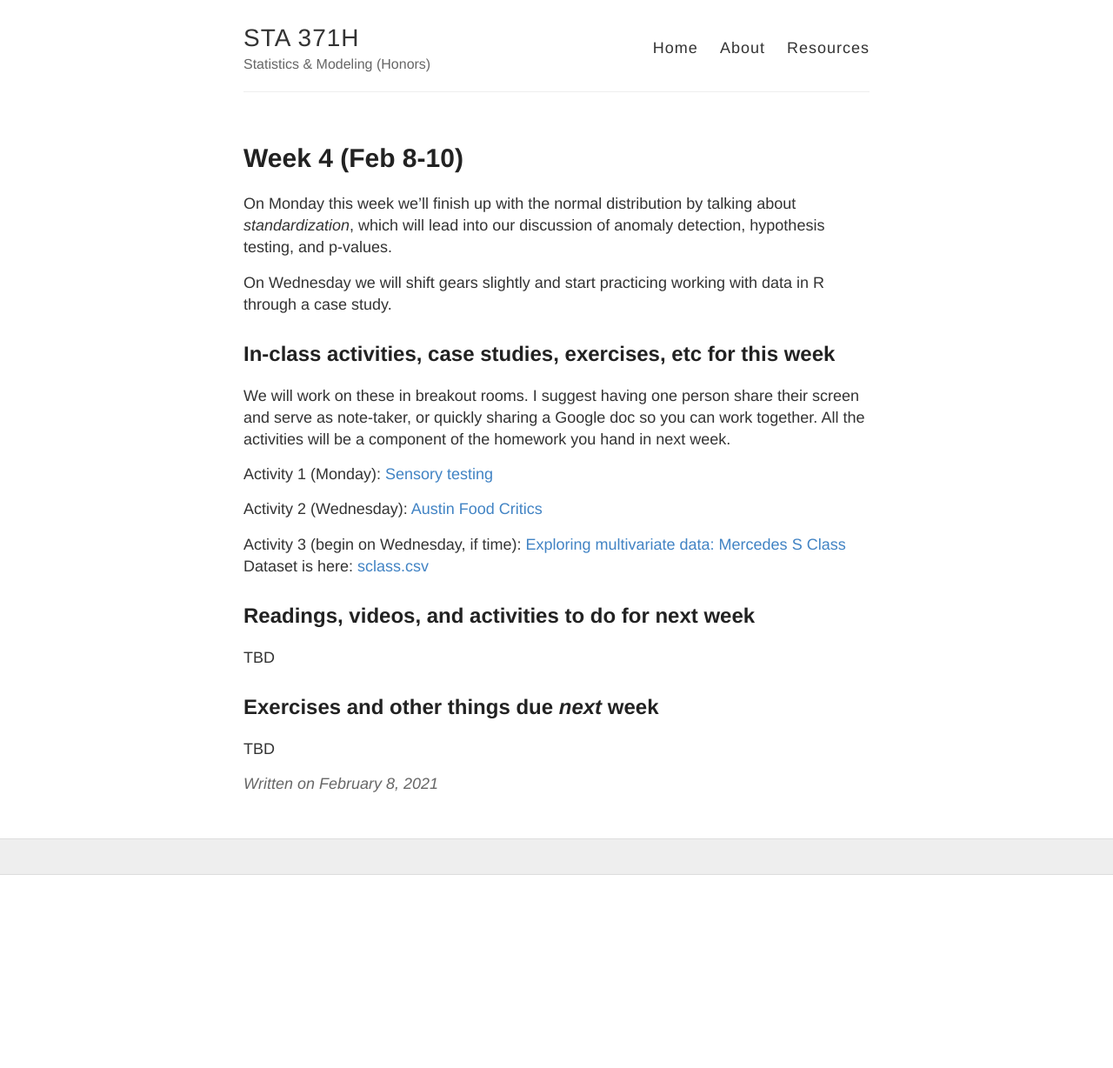
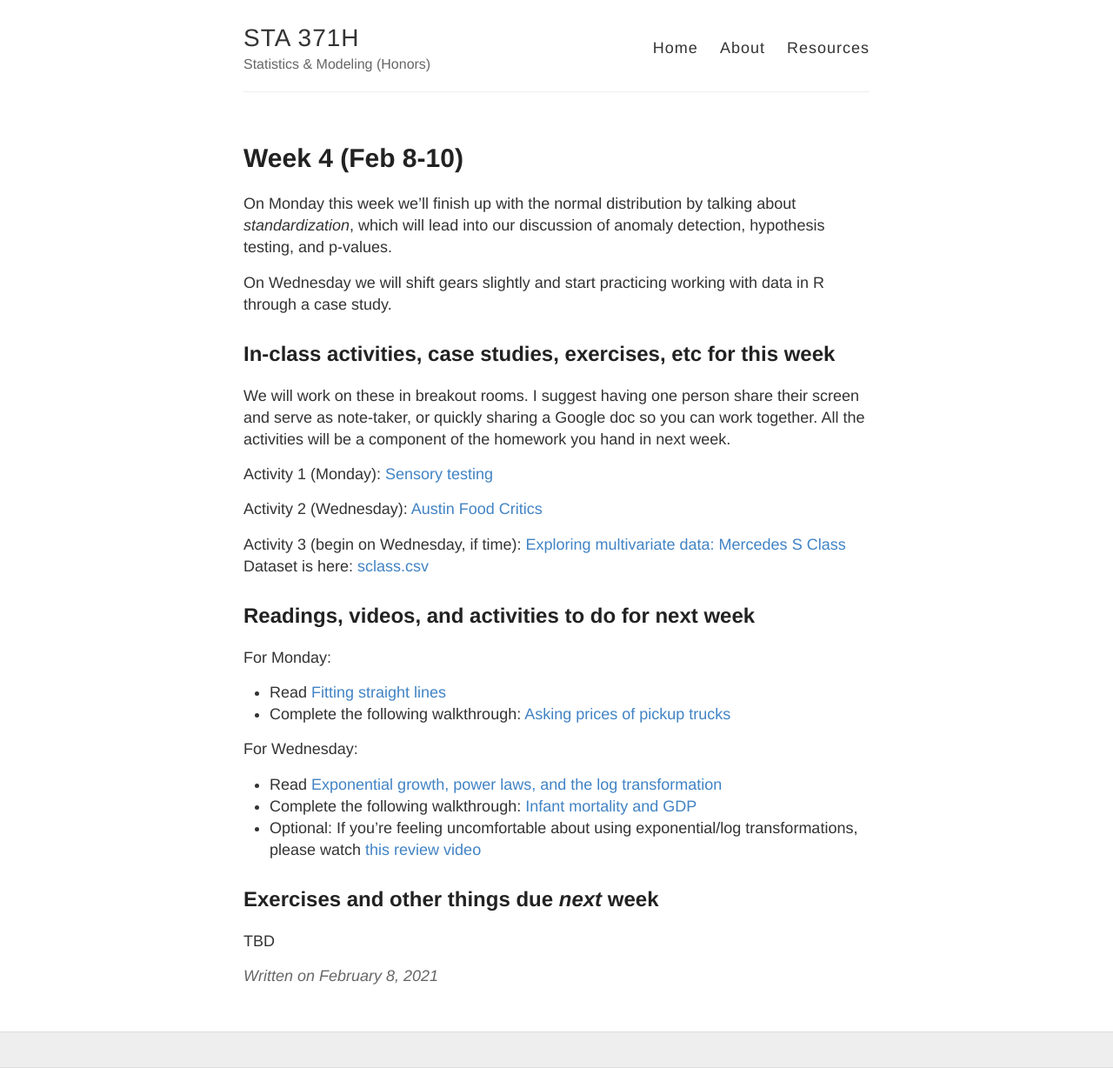
Before and after one commit to jaredsmurray/sta371h, a Jekyll site: the page built from docs/_posts/2021-02-08-Week-04.md, in a window 1280 px wide. Shown: the whole page at 87% size. Built offline with Jekyll 4.4.1, drawn with Linux system fonts in a browser that asks for light colours; before the commit the page ends 1006 px from its top, so only the background shows below that.

Commit message:
Update 2021-02-08-Week-04.md

```diff
--- a/docs/_posts/2021-02-08-Week-04.md
+++ b/docs/_posts/2021-02-08-Week-04.md
@@ -20,7 +20,16 @@ Activity 3 (begin on Wednesday, if time): [Exploring multivariate data: Mercedes
 
 ## Readings, videos, and activities to do for next week
 
-TBD
+For Monday:
+
+  - Read [Fitting straight lines](../files/06_fitting_straight_lines.pdf)
+  - Complete the following walkthrough: [Asking prices of pickup trucks](https://github.com/jaredsmurray/learnR/blob/master/pickup/pickup.md)
+
+For Wednesday:
+
+  - Read [Exponential growth, power laws, and the log transformation](../files/15_exponential_power_laws.pdf)
+  - Complete the following walkthrough: [Infant mortality and GDP](https://github.com/jgscott/learnR/blob/master/infmort/infmort.md)
+  - Optional: If you're feeling uncomfortable about using exponential/log transformations, please watch [this review video](https://www.youtube.com/watch?v=NhsvqIRWgE8)
 
 ## Exercises and other things due *next* week
 
```
